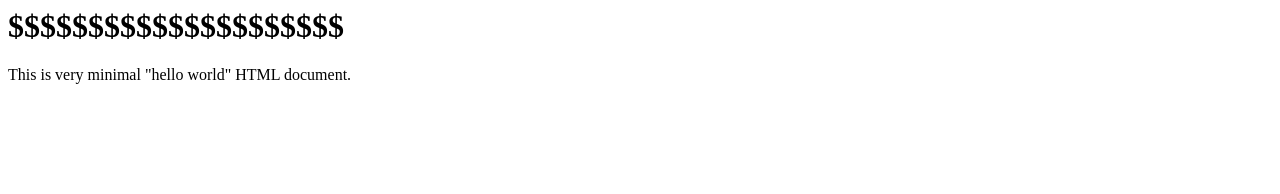
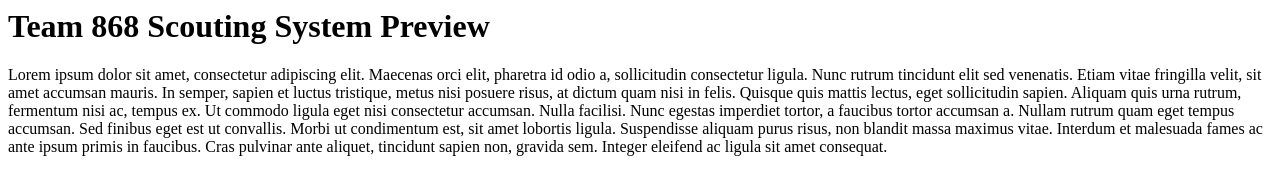
Before and after one commit to Bobby2552/Team-868-Scouting-Preview, a plain HTML site: page index.html in a window 1280 px wide. Drawn offline with Linux system fonts and the light colour scheme.

Commit message:
Added Lorem Ipsum

```diff
--- a/index.html
+++ b/index.html
@@ -2,11 +2,11 @@
 <HTML>
   <HEAD>
     <TITLE>
-      A Small Hello
+      Scouting System Preview
     </TITLE>
   </HEAD>
   <BODY>
-    <H1>$$$$$$$$$$$$$$$$$$$$$</H1>
-    <P>This is very minimal "hello world" HTML document.</P>
+    <H1>Team 868 Scouting System Preview</H1>
+    <P>Lorem ipsum dolor sit amet, consectetur adipiscing elit. Maecenas orci elit, pharetra id odio a, sollicitudin consectetur ligula. Nunc rutrum tincidunt elit sed venenatis. Etiam vitae fringilla velit, sit amet accumsan mauris. In semper, sapien et luctus tristique, metus nisi posuere risus, at dictum quam nisi in felis. Quisque quis mattis lectus, eget sollicitudin sapien. Aliquam quis urna rutrum, fermentum nisi ac, tempus ex. Ut commodo ligula eget nisi consectetur accumsan. Nulla facilisi. Nunc egestas imperdiet tortor, a faucibus tortor accumsan a. Nullam rutrum quam eget tempus accumsan. Sed finibus eget est ut convallis. Morbi ut condimentum est, sit amet lobortis ligula. Suspendisse aliquam purus risus, non blandit massa maximus vitae. Interdum et malesuada fames ac ante ipsum primis in faucibus. Cras pulvinar ante aliquet, tincidunt sapien non, gravida sem. Integer eleifend ac ligula sit amet consequat.</P>
   </BODY>
   </HTML>
```
